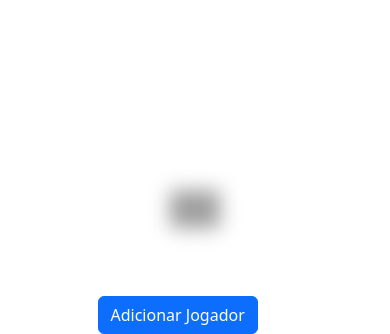
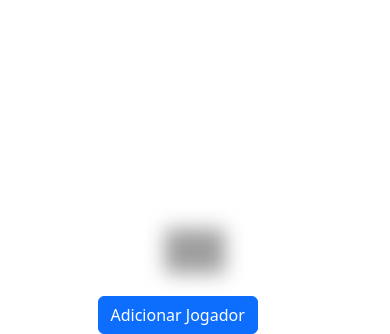
Before and after one commit to alessst/futebol-flask, a Flask app: page / in a window 390 px wide. Shown: the part 255-589 px from the top of the page. Run offline with Flask 3, Linux system fonts and the light colour scheme; data that the repository does not hold is empty; some libraries are stand-ins or nearby versions; grey boxes are pictures that could not be loaded.

Commit message:
commit respon 4

```diff
--- a/templates/base.html
+++ b/templates/base.html
@@ -62,24 +62,23 @@
         @media screen and (max-width: 400px) {
           #escudo {
           position: absolute;
-          top: 55%;
+          top: 60%;
           left: 50%;
           transform: translate(-50%, -50%);
           filter: blur(10px);
-          max-width: 50px;
+          max-width: 60px;
         }
         .escudo-borrado {
             position: absolute;
-            top: 55%;
+            top: 60%;
             left: 50%;
             transform: translate(-50%, -50%);
             filter: blur(10px);
-            max-width: 50px;
+            max-width: 60px;
         }
           #feedback{
             font-size: 16px;
-            transform: scale(0.8);
-            text-align: center;
+            transform: scale(0.9);
           }
 
 
```
